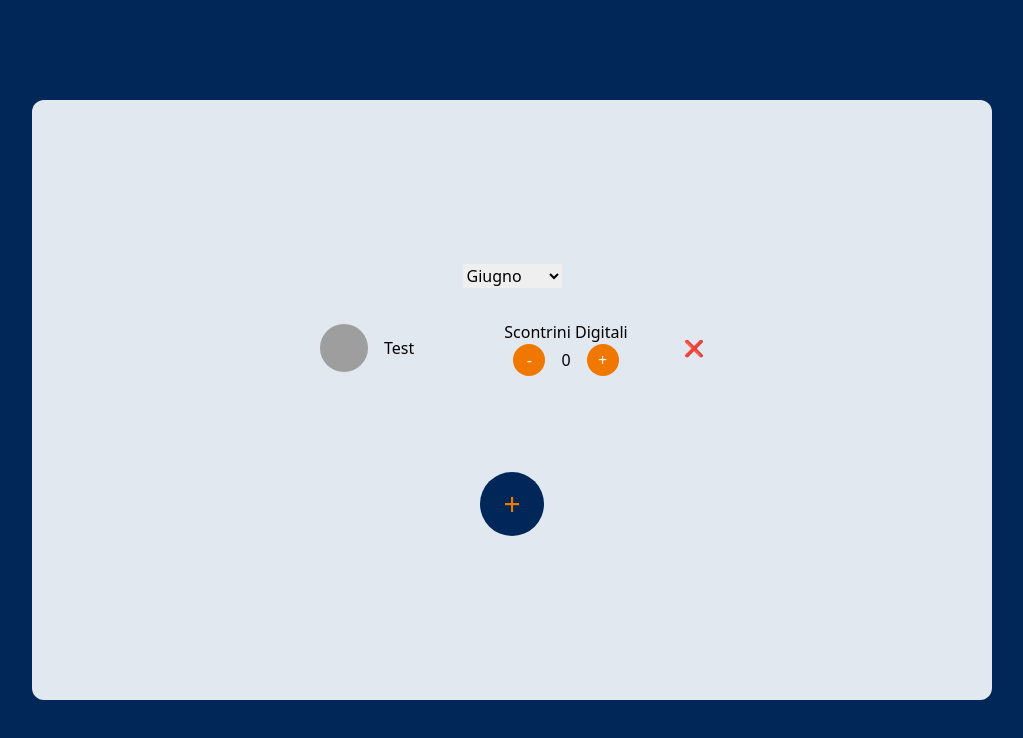
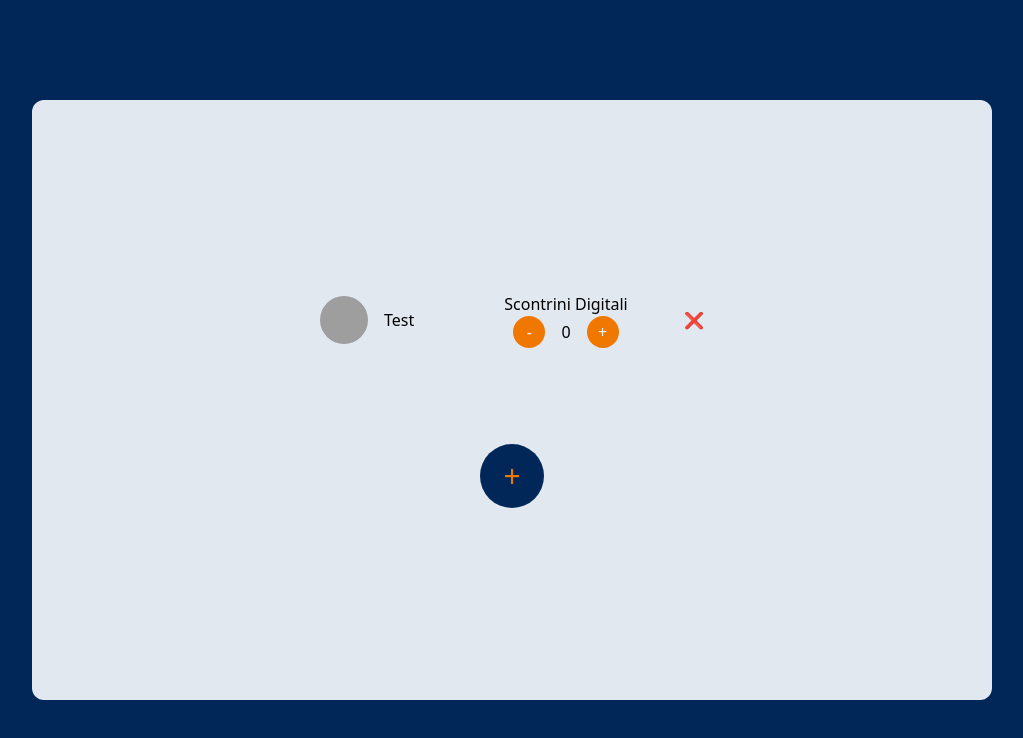
Before and after one commit to Pgalli992/DigitalReceipt_counter, a React (Create React App) app: page / in a window 1280 px wide. Shown: the top 738 px of the page, without its empty margins (128-1151 px from the left). Built offline with nearby package versions, Linux system fonts and the light colour scheme; grey boxes are pictures that could not be loaded.

Commit message:
commented out month selection
it will be a future implementation to count receipts month based

```diff
--- a/src/App.js
+++ b/src/App.js
@@ -73,7 +73,7 @@ function Employees({ employees, setEmployees, onAddEmployee }) {
   return (
     <>
       <div className="flex flex-col gap-8 items-center p-4">
-        <select>
+        {/* <select>
           {months.map((month, i) => (
             <option
               value={i}
@@ -84,7 +84,7 @@ function Employees({ employees, setEmployees, onAddEmployee }) {
               {month}
             </option>
           ))}
-        </select>
+        </select> */}
         <EmployeeList
           employees={employees}
           setEmployees={setEmployees}
```
